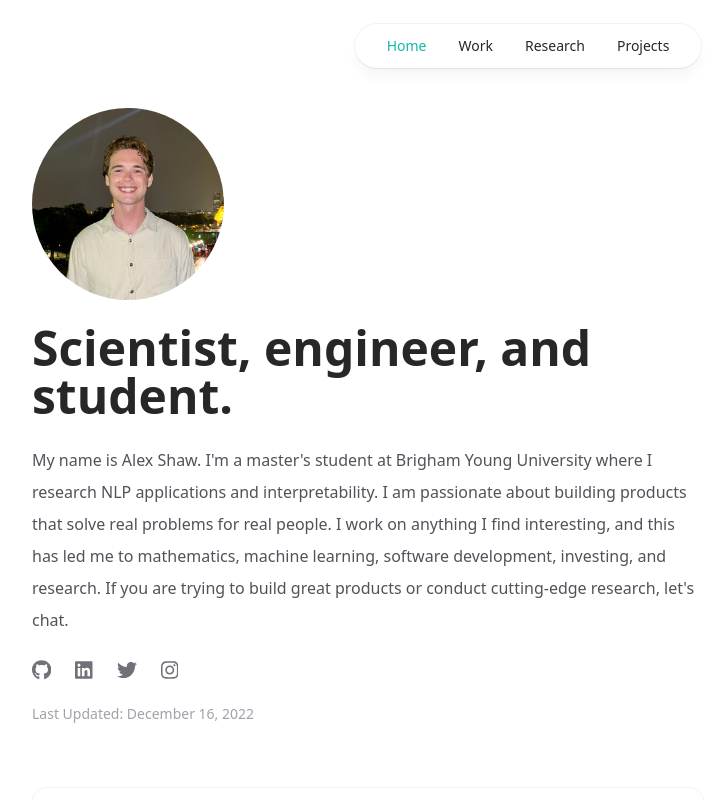
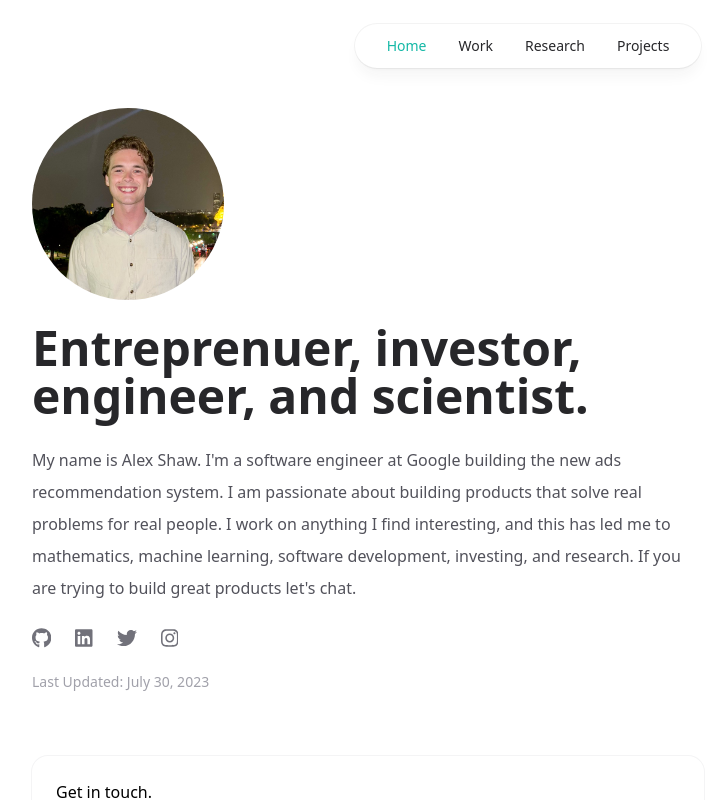
Before and after one commit to alexgshaw/personal-website, a Next.js app: page / in a window 1280 px wide. Shown: the top 800 px of the page, without its empty margins (112-837 px from the left). Built offline with nearby package versions, Linux system fonts and the light colour scheme.

Commit message:
Minor updates.

```diff
--- a/pages/index.tsx
+++ b/pages/index.tsx
@@ -48,17 +48,15 @@ export default function Home() {
           />
         </div>
         <H1 className="text-center text-zinc-800 sm:text-left">
-          {/* Entreprenuer, investor, engineer, and scientist. */}
-          Scientist, engineer, and student.
+          Entreprenuer, investor, engineer, and scientist.
         </H1>
         <p className="mt-6 text-base font-light leading-loose text-zinc-600">
-          My name is Alex Shaw. I'm a master's student at Brigham Young
-          University where I research NLP applications and interpretability. I
-          am passionate about building products that solve real problems for
-          real people. I work on anything I find interesting, and this has led
-          me to mathematics, machine learning, software development, investing,
-          and research. If you are trying to build great products or conduct
-          cutting-edge research, let's chat.
+          My name is Alex Shaw. I'm a software engineer at Google building the
+          new ads recommendation system. I am passionate about building products
+          that solve real problems for real people. I work on anything I find
+          interesting, and this has led me to mathematics, machine learning,
+          software development, investing, and research. If you are trying to
+          build great products let's chat.
         </p>
         <div className="flex h-5 space-x-6">
           <a
@@ -98,7 +96,7 @@ export default function Home() {
             </svg>
           </a>
         </div>
-        <p className="text-sm text-zinc-400">Last Updated: December 16, 2022</p>
+        <p className="text-sm text-zinc-400">Last Updated: July 30, 2023</p>
       </div>
       <div className="flex flex-col space-y-16">
         <div className="w-full max-w-2xl space-y-6 rounded-2xl p-6 ring-1 ring-zinc-100">
--- a/pages/projects/index.tsx
+++ b/pages/projects/index.tsx
@@ -1,6 +1,7 @@
 import {
   BuildingStorefrontIcon,
   ComputerDesktopIcon,
+  EnvelopeIcon,
   PaperAirplaneIcon,
   PresentationChartLineIcon,
   VideoCameraIcon,
@@ -23,12 +24,22 @@ interface ProjectProps {
 
 const projects: ProjectProps[] = [
   {
+    project: "Drift",
+    title: "AI Side Project",
+    description:
+      "Human-supervised, AI-drafted customer service replies. Beta testing with initial customer for $50/month.",
+    tags: ["ChatGPT", "Supabase", "Next.js", "Langchain"],
+    link: "https://getdrift.vercel.app/",
+    subtext: "Check it out →",
+    icon: EnvelopeIcon,
+  },
+  {
     project: "Power Up",
     title: "Software Engineering Project",
     description:
-      "It's a hassle to track your sets, weights, and reps at the gym. The apps that currently exist optimize for functionality rather than efficiency. I'm building an app that allows gym-goers to track their workouts as easily as possible. Currently at 100 users.",
+      "It's a hassle to track your sets, weights, and reps at the gym. The apps that currently exist optimize for functionality rather than efficiency. I'm building an app that allows gym-goers to track their workouts as easily as possible. Currently at 250 users. Pitched aquisition to Whoop (no deal, but cool experience).",
     tags: ["React Native", "Supabase"],
-    link: "https://apps.apple.com/us/app/power-up-track-your-progress/id1662723139",
+    link: "https://apps.apple.com/us/app/power-up-track-your-progress/id1662723139?platform=iphone",
     subtext: "Download app →",
     icon: PresentationChartLineIcon,
   },
--- a/pages/work.tsx
+++ b/pages/work.tsx
@@ -14,11 +14,11 @@ interface ExperienceProps {
 const EXPERIENCES: ExperienceProps[] = [
   {
     date: "May 31, 2022",
-    title: "Software Engineer Intern",
+    title: "Software Engineer",
     company: "Google",
     tags: ["C++", "SQL", "Python", "Causal Inference"],
     description:
-      "I worked on Google's Conversion Lift team which is responsible for running A/B tests. I worked on a project to test for bias in our causal inference pipeline by designing, implementing, and analysing A/A test results. My project identified and fixed a major bug, significantly improving A/B test accuracy and reliability.",
+      "I'm working to transition Google Ads to a new recommendation system. I previously worked on Google's Conversion Lift team which is responsible for running A/B tests. I worked on a project to test for bias in our causal inference pipeline by designing, implementing, and analysing A/A test results. My project identified and fixed a major bug, significantly improving A/B test accuracy and reliability.",
   },
   {
     date: "November 31, 2021",
```
